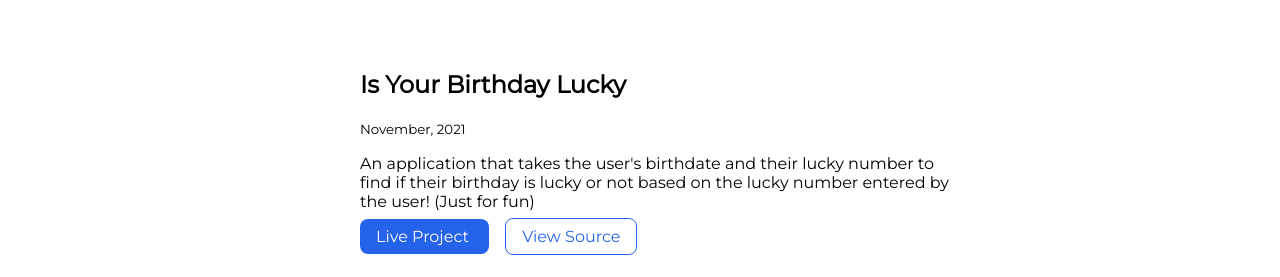
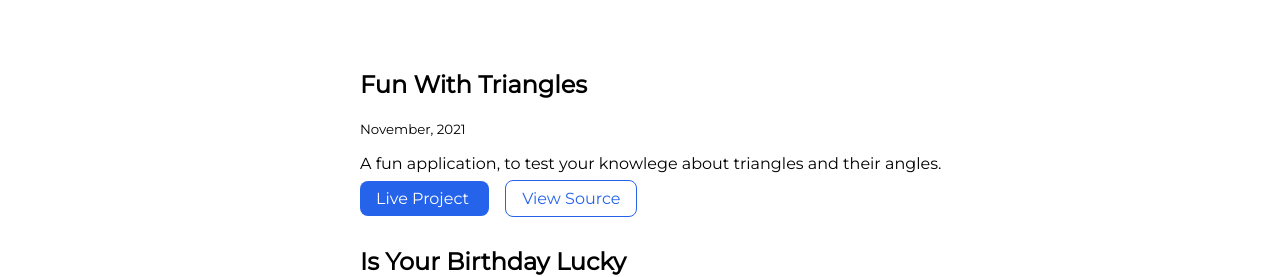
Before and after one commit to ayussh007/ayussharora-site-markThree, a plain HTML site: page projects.html in a window 1280 px wide. Shown: the part 557-834 px from the top of the page. Drawn offline with Linux system fonts and the light colour scheme.

Commit message:
Update projects.html

```diff
--- a/projects.html
+++ b/projects.html
@@ -29,6 +29,18 @@
     </header>
 
     <ul class="list-non-bullet">
+        <li>
+            <div class="container container-center">
+               <h2>Fun With Triangles </h2>
+               <small>November, 2021</small>
+               <p> A fun application, to test your knowlege about triangles and their angles.</p>
+
+               <a class="link link-primary" href="https://fun-with-triangles-ayussh.netlify.app/" target="_blank">Live Project </a>
+               <a class="link link-secondary" href="https://github.com/ayussh007/fun-with-traingles" target="_blank">View Source</a>
+            </div>
+        </li>
+        <br>
+
         <li>
             <div class="container container-center">
                <h2>Is Your Birthday Lucky </h2>
```
